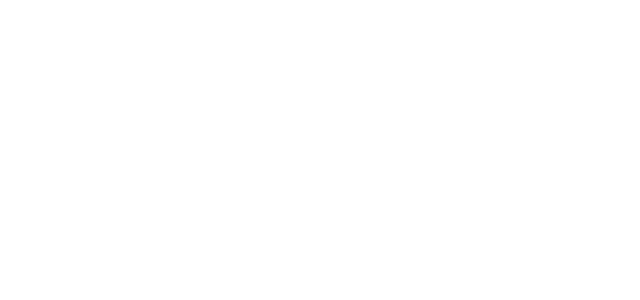
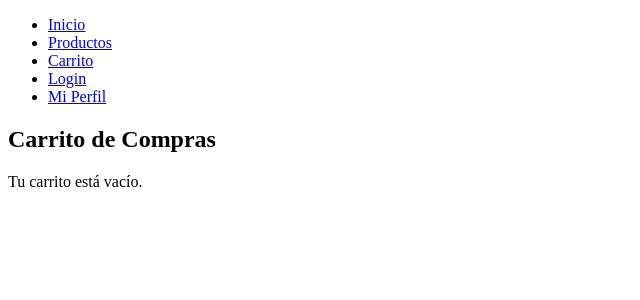
Before and after one commit to bcolomer/creative_eye, an Angular app in the folder frontend/: page /carrito in a window 1280 px wide. Before the commit this address led to /. Shown: the top 300 px of the page, without its empty margins (0-640 px from the left). Built offline with nearby package versions, Linux system fonts and the light colour scheme.

Commit message:
Arreglado problema detalle de producto al hacer click sobre uno y añadida la lógica del carrito

```diff
--- a/frontend/src/app/app.component.html
+++ b/frontend/src/app/app.component.html
@@ -1 +1,21 @@
+<nav class="navegacion-principal">
+    <ul>
+        <li>
+            <a [routerLink]="['/']">Inicio</a>
+        </li>
+        <li>
+            <a [routerLink]="['/productos']">Productos</a>
+        </li>
+        <li>
+            <a [routerLink]="['/carrito']">Carrito</a>
+        </li>
+        <li>
+            <a [routerLink]="['/login']">Login</a>
+        </li>
+        <li>
+            <a [routerLink]="['/perfil']">Mi Perfil</a>
+        </li>
+    </ul>
+</nav>
+
 <router-outlet></router-outlet>
--- a/frontend/src/app/app.component.ts
+++ b/frontend/src/app/app.component.ts
@@ -1,6 +1,6 @@
 import { Component } from '@angular/core';
 import { CommonModule } from '@angular/common';
-import { RouterOutlet } from '@angular/router';
+import { RouterOutlet, RouterLink } from '@angular/router';
 // import { HealthService } from './services/health.service';
 // import { LoginComponent } from './pages/login/login.component';
 
@@ -8,7 +8,7 @@ import { RouterOutlet } from '@angular/router';
 @Component({
   selector: 'app-root',
   standalone: true,
-  imports: [CommonModule, RouterOutlet, ],
+  imports: [CommonModule, RouterOutlet, RouterLink],
   templateUrl: './app.component.html',
   styleUrls: ['./app.component.scss']
 })
--- a/frontend/src/app/app.routes.ts
+++ b/frontend/src/app/app.routes.ts
@@ -6,6 +6,7 @@ import { LoginComponent } from './pages/login/login.component';
 import { PerfilComponent } from './pages/perfil/perfil.component';
 import { ProductosComponent } from './pages/productos/productos.component';
 import { ProductoDetalleComponent } from './pages/producto-detalle/producto-detalle.component';
+import { CarritoComponent } from './pages/carrito/carrito.component';
 
 import { authGuard } from './auth.guard';
 
@@ -37,6 +38,11 @@ export const routes: Routes = [
     // El ':id' es un parámetro. Angular lo entiende de forma interna y la clase ProductoDetalleComponent lo leera.
     path: 'producto/:id',
     component: ProductoDetalleComponent
+  },
+
+  {
+    path: 'carrito', // Ruta carrito http://localhost:4200/carrito)
+    component: CarritoComponent
   }
 
 ];
--- /dev/null
+++ b/frontend/src/app/pages/carrito/carrito.component.html
@@ -0,0 +1,20 @@
+<div class="carrito">
+    <h2 class="carrito__titulo">Carrito de Compras</h2>
+
+    <div *ngIf="productosDelCarrito.length === 0" class="carrito__mensaje-vacio">
+        <p>Tu carrito está vacío.</p>
+    </div>
+
+    <div *ngIf="productosDelCarrito.length > 0">
+
+        <ul class="carrito__lista">
+            <li *ngFor="let item of productosDelCarrito" class="carrito__item">
+                <span class="carrito__item-nombre">{{ item.nombre }}</span>
+                <span class="carrito__item-precio">{{ item.precio }} €</span>
+            </li>
+        </ul>
+
+        <p class="carrito__total">Total: <span class="carrito__total-cantidad">{{ totalCarrito | number:'1.2-2' }} €</span></p>
+
+    </div>
+</div>
--- /dev/null
+++ b/frontend/src/app/pages/carrito/carrito.component.ts
@@ -0,0 +1,43 @@
+import { Component, OnInit } from '@angular/core';
+import { CommonModule } from '@angular/common';
+
+import { Observable } from 'rxjs';
+import { CartService } from '../../services/cart.service';
+
+@Component({
+  selector: 'app-carrito',
+  standalone: true,
+  imports: [CommonModule],
+  templateUrl: './carrito.component.html',
+  styleUrl: './carrito.component.scss'
+})
+
+export class CarritoComponent implements OnInit {
+
+  public productosDelCarrito: any[] = [];
+
+  public totalCarrito: number = 0;
+
+
+  constructor(private cartService: CartService) {}
+
+  ngOnInit(): void {
+
+    this.cartService.cartItems$.subscribe({
+
+      next: (productos) => {
+        this.productosDelCarrito = productos;
+        console.log('Actualización de productos', this.productosDelCarrito);
+
+        this.calcularTotal();
+      },
+      error: (err) => {
+        console.error('Error al hacer click en el carrito:', err);
+      }
+    });
+  }
+
+  calcularTotal(): void {
+    this.totalCarrito = this.productosDelCarrito.reduce((acumulador, item) => acumulador + parseFloat(item.precio), 0 );
+  }
+}
--- a/frontend/src/app/pages/producto-detalle/producto-detalle.component.html
+++ b/frontend/src/app/pages/producto-detalle/producto-detalle.component.html
@@ -18,7 +18,7 @@
             </p>
             <div class="producto-detalle__compra">
                 <input class="producto-detalle__cantidad" type="number" value="1" min="1">
-                <button class="producto-detalle__boton-comprar" type="button">Añadir al Carrito</button>
+                <button class="producto-detalle__boton-comprar" type="button" (click)="addToCart()">Añadir al Carrito</button>
             </div>
         </div>
     </div>
--- a/frontend/src/app/pages/producto-detalle/producto-detalle.component.ts
+++ b/frontend/src/app/pages/producto-detalle/producto-detalle.component.ts
@@ -4,7 +4,7 @@ import { CommonModule } from '@angular/common'; // Para usar *ngIf en el HTM
 
 import { ActivatedRoute } from '@angular/router'; // Lee la URL
 import { ProductService } from '../../services/product.service'; // Para PEDIR el producto
-
+import { CartService } from '../../services/cart.service';
 
 @Component({
   selector: 'app-producto-detalle',
@@ -25,7 +25,8 @@ export class ProductoDetalleComponent implements OnInit {
 
   constructor(
     private route: ActivatedRoute, // Para leer la URL
-    private productService: ProductService // Para pedir datos
+    private productService: ProductService, // Para pedir datos
+    private cartService: CartService
   ) {}
 
   ngOnInit(): void {
@@ -56,4 +57,14 @@ export class ProductoDetalleComponent implements OnInit {
     }
   }
 
+  // Llamamos al CartService para añadir el producto actual al carrito.
+  addToCart(): void {
+
+    if (this.producto) {
+      this.cartService.addProduct(this.producto);
+      alert('¡Producto añadido al carrito!');
+    }
+
+  }
+
 }
--- a/frontend/src/app/pages/productos/productos.component.html
+++ b/frontend/src/app/pages/productos/productos.component.html
@@ -3,7 +3,7 @@
 
     <div *ngIf="productos.length > 0" class="productos__contenedor">
 
-        <div *ngFor="let producto of productos" class="productos__tarjeta" [routerLink]="['/producto', producto.id]">
+        <div *ngFor="let producto of productos" class="productos__tarjeta" [routerLink]="['/producto', producto.producto_id]">
 
             <img
                 class="productos__tarjeta-imagen"
--- /dev/null
+++ b/frontend/src/app/services/cart.service.ts
@@ -0,0 +1,34 @@
+
+import { Injectable } from '@angular/core';
+
+import { BehaviorSubject } from 'rxjs';
+
+@Injectable({
+  providedIn: 'root'
+})
+
+
+export class CartService {
+
+  // Es un 'BehaviorSubject' guarda
+  // una lista de productos (tipo any[]).
+  private cartItems = new BehaviorSubject<any[]>([]); // Inicializamos con la lista vacía
+
+  // El '$' al final ($) es una convención para nombrar Observables.
+  public cartItems$ = this.cartItems.asObservable();
+
+  constructor() { }
+
+  addProduct(producto: any): void {
+
+    // Obtener la lista actual del carrito
+    const currentItems = this.cartItems.getValue();
+
+    const updatedItems = [...currentItems, producto];
+
+    this.cartItems.next(updatedItems);
+
+    console.log('Producto añadido al carrito:', producto);
+    console.log('Carrito actual:', updatedItems);
+  }
+}
```
Also changed, not shown: frontend/src/app/pages/carrito/carrito.component.scss (added), 2 other files (tests, documents, lock files or other folders).
